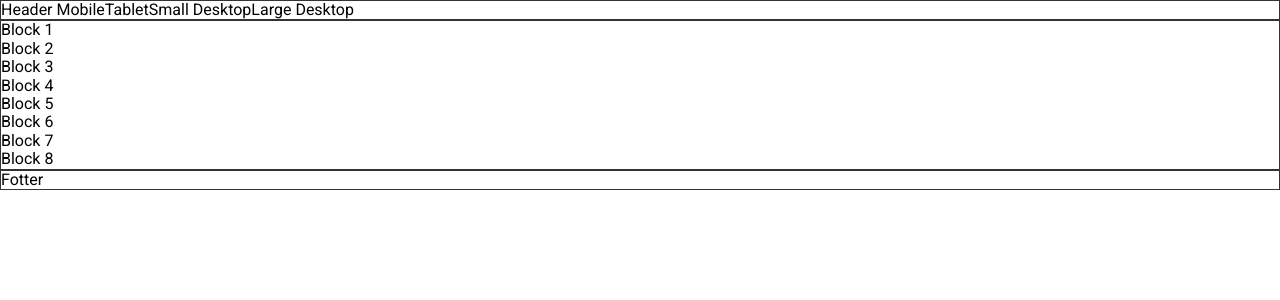
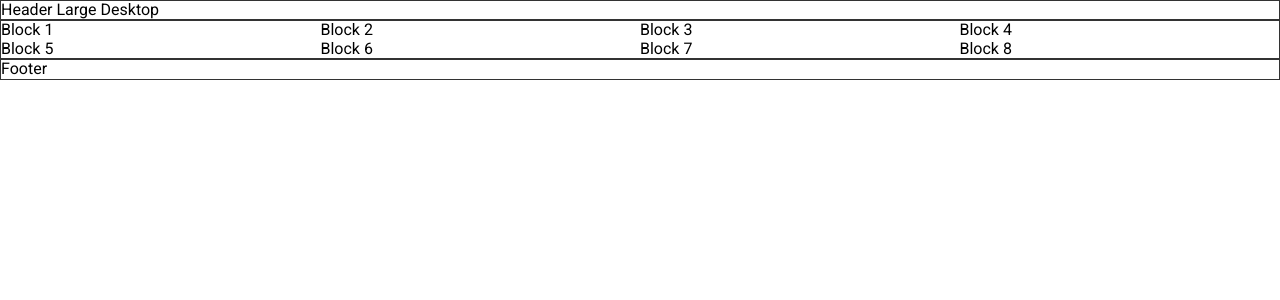
Before and after one commit to rastim26/lovetovisit-fdtest, a React (Vite) app: page /task1 in a window 1280 px wide. Shown: the top 300 px of the page. Built offline with nearby package versions, Linux system fonts and the light colour scheme.

Commit message:
feat:  Complete Task 1

```diff
--- a/src/Views/Task1/Task1.tsx
+++ b/src/Views/Task1/Task1.tsx
@@ -4,23 +4,23 @@ import ViewTemplate from '../../Components/ViewTemplate/ViewTemplate.tsx'
 const Task1 = () => {
     return (
         <ViewTemplate className="task1">
-            <header>
-                Header <span>Mobile</span>
-                <span>Tablet</span>
-                <span>Small Desktop</span>
-                <span>Large Desktop</span>
+            <header className='header'>
+                Header <span className='header__viewport header__viewport--mobile'>Mobile</span>
+                <span className='header__viewport header__viewport--tablet'>Tablet</span>
+                <span className='header__viewport header__viewport--sm-desktop'>Small Desktop</span>
+                <span className='header__viewport header__viewport--lg-desktop'>Large Desktop</span>
             </header>
-            <main>
-                <div>Block 1</div>
-                <div>Block 2</div>
-                <div>Block 3</div>
-                <div>Block 4</div>
-                <div>Block 5</div>
-                <div>Block 6</div>
-                <div>Block 7</div>
-                <div>Block 8</div>
+            <main className='main'>
+                <div className='block'>Block 1</div>
+                <div className='block'>Block 2</div>
+                <div className='block'>Block 3</div>
+                <div className='block'>Block 4</div>
+                <div className='block'>Block 5</div>
+                <div className='block'>Block 6</div>
+                <div className='block'>Block 7</div>
+                <div className='block'>Block 8</div>
             </main>
-            <footer>Fotter</footer>
+            <footer className='footer'>Footer</footer>
         </ViewTemplate>
     )
 }
--- a/src/Views/Task1/task1.css
+++ b/src/Views/Task1/task1.css
@@ -4,4 +4,62 @@
     footer {
         border: 1px solid #333;
     }
+
+    .header__viewport--tablet,
+    .header__viewport--sm-desktop,
+    .header__viewport--lg-desktop {
+        display: none;
+    }
+
+    .main {
+        display: grid;
+    }
+
+    @media (min-width: 768px) {
+        .header__viewport--mobile,
+        .header__viewport--sm-desktop,
+        .header__viewport--lg-desktop {
+            display: none;
+        }
+
+        .header__viewport--tablet {
+            display: inline;
+        }
+
+        .main {
+            grid-template-columns: 1fr 1fr;
+        }
+
+    }
+    @media (min-width: 1024px) {
+        .header__viewport--mobile,
+        .header__viewport--tablet,
+        .header__viewport--lg-desktop {
+            display: none;
+        }
+
+        .header__viewport--sm-desktop {
+            display: inline;
+        }
+
+        .main {
+            grid-template-columns: repeat(3, 1fr);
+        }
+    }
+    @media (min-width: 1280px) {
+        .header__viewport--mobile,
+        .header__viewport--tablet,
+        .header__viewport--sm-desktop {
+            display: none;
+        }
+
+        .header__viewport--lg-desktop {
+            display: inline;
+        }
+
+        .main {
+            grid-template-columns: repeat(4, 1fr);
+        }
+    }
+
 }
```
